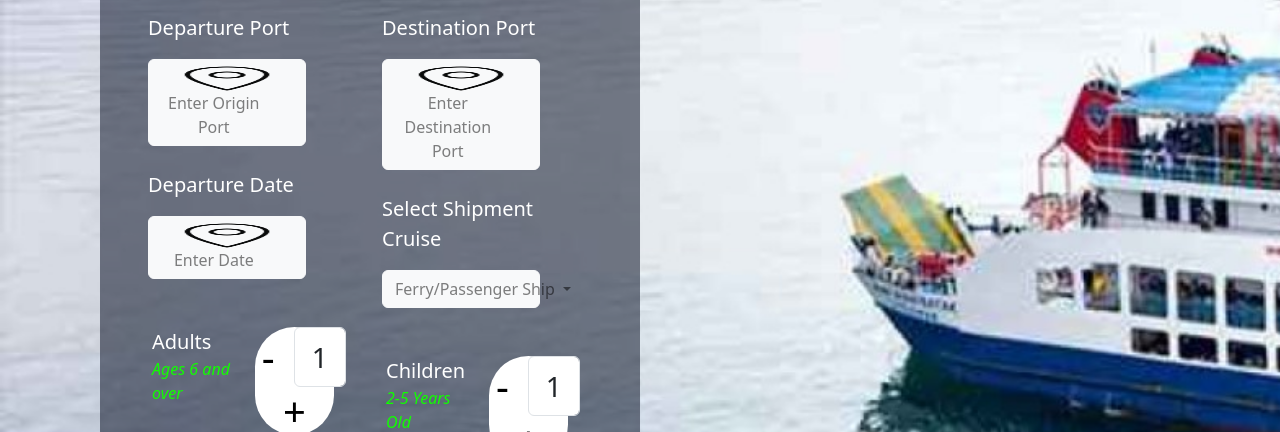
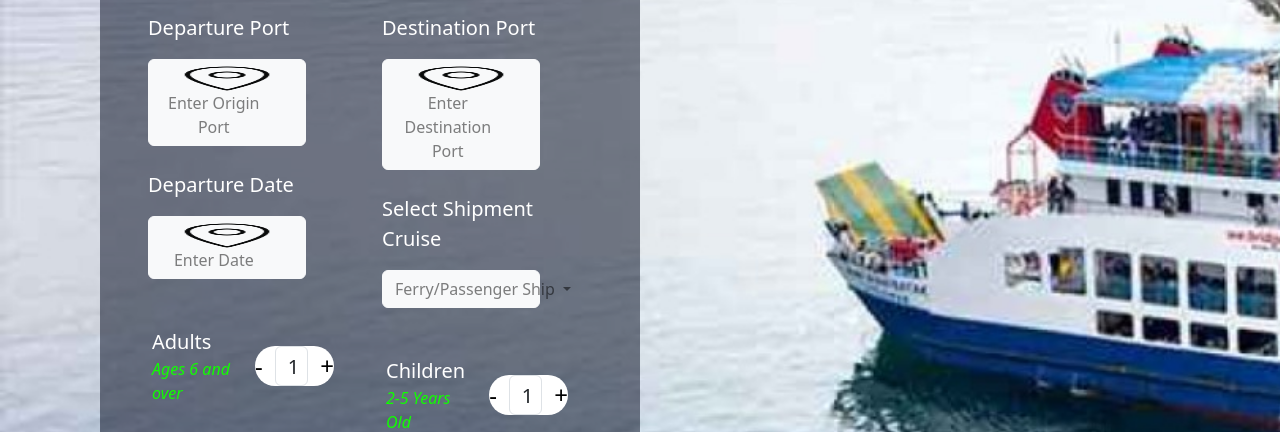
Before and after one commit to oliviarstm/sibotoferry, a plain HTML site: page index.html in a window 1280 px wide. Shown: the part 368-800 px from the top of the page. Drawn offline with nearby package versions, Linux system fonts and the light colour scheme.

Commit message:
fix counter

```diff
--- a/index.html
+++ b/index.html
@@ -3,8 +3,8 @@
 <head>
     <meta charset="UTF-8">
     <title>SibotoFerry</title>
-<!--    <link rel="stylesheet" href="bootstrap-5.3.2/dist/css/bootstrap.min.css">-->
-    <link href="https://cdn.jsdelivr.net/npm/bootstrap@5.3.3/dist/css/bootstrap.min.css" rel="stylesheet" integrity="sha384-QWTKZyjpPEjISv5WaRU9OFeRpok6YctnYmDr5pNlyT2bRjXh0JMhjY6hW+ALEwIH" crossorigin="anonymous">
+    <link rel="stylesheet" href="bootstrap-5.3.2/dist/css/bootstrap.min.css">
+<!--    <link href="https://cdn.jsdelivr.net/npm/bootstrap@5.3.3/dist/css/bootstrap.min.css" rel="stylesheet" integrity="sha384-QWTKZyjpPEjISv5WaRU9OFeRpok6YctnYmDr5pNlyT2bRjXh0JMhjY6hW+ALEwIH" crossorigin="anonymous">-->
 </head>
 <body>
 <nav class="navbar navbar-expand-lg bg-white ps-4 pe-5 border border-black">
@@ -81,17 +81,17 @@
                         </ul>
                     </div>
                 </div>
-                <div class="mb-4 row pe-4">
+                <div class="mb-4 row pe-4 align-items-center">
                     <div class="ps-3 col">
                         <p class="lead fw-medium" style="margin-bottom: 0px">Adults</p>
-                        <p style="color: #11ff00" class="fst-italic">Ages 6 and over</p>
+                        <p style="color: #11ff00; margin-bottom: 0px" class="fst-italic">Ages 6 and over</p>
                     </div>
                     <div class="col">
                         <div class="rounded-pill bg-white">
                             <div class="row">
-                                    <a class="col text-decoration-none text-black text-center align-self-center display-6" style="height: 60px;  line-height: 60px;">-</a>
-                                    <input type="text" name="quant[1]" class="form-control input-number fs-3 text-center col" value="1" min="1" max="10">
-                                    <a class="col text-decoration-none text-black text-center align-self-center display-6">+</a>
+                                    <a class="col text-decoration-none text-black text-center align-self-center fs-4" style="line-height: 30px;">-</a>
+                                    <input type="text" name="quant[1]" class="form-control input-number fs-5 text-center col" value="1" min="1" max="10" style="height: 40px;">
+                                    <a class="col text-decoration-none text-black text-center align-self-center fs-4" style="line-height: 30px;">+</a>
                             </div>
                         </div>
                     </div>
@@ -127,17 +127,17 @@
                         </ul>
                     </div>
                 </div>
-                <div class="mb-4 row pe-4">
+                <div class="mb-4 row pe-4 align-items-center">
                     <div class="ps-3 col">
                         <p class="lead fw-medium" style="margin-bottom: 0px">Children</p>
-                        <p style="color: #11ff00" class="fst-italic">2-5 Years Old</p>
+                        <p style="color: #11ff00; margin-bottom: 0px" class="fst-italic" >2-5 Years Old</p>
                     </div>
                     <div class="col">
                         <div class="rounded-pill bg-white">
                             <div class="row">
-                                <a class="col text-decoration-none text-black text-center align-self-center display-6" style="height: 60px;  line-height: 60px;">-</a>
-                                <input type="text" name="quant[1]" class="form-control input-number fs-3 text-center col" value="1" min="1" max="10">
-                                <a class="col text-decoration-none text-black text-center align-self-center display-6">+</a>
+                                <a class="col text-decoration-none text-black text-center align-self-center fs-4" style="line-height: 30px;">-</a>
+                                <input type="text" name="quant[1]" class="form-control input-number fs-5 text-center col" value="1" min="1" max="10" style="height: 40px;">
+                                <a class="col text-decoration-none text-black text-center align-self-center fs-4" style="line-height: 30px;">+</a>
                             </div>
                         </div>
                     </div>
```
